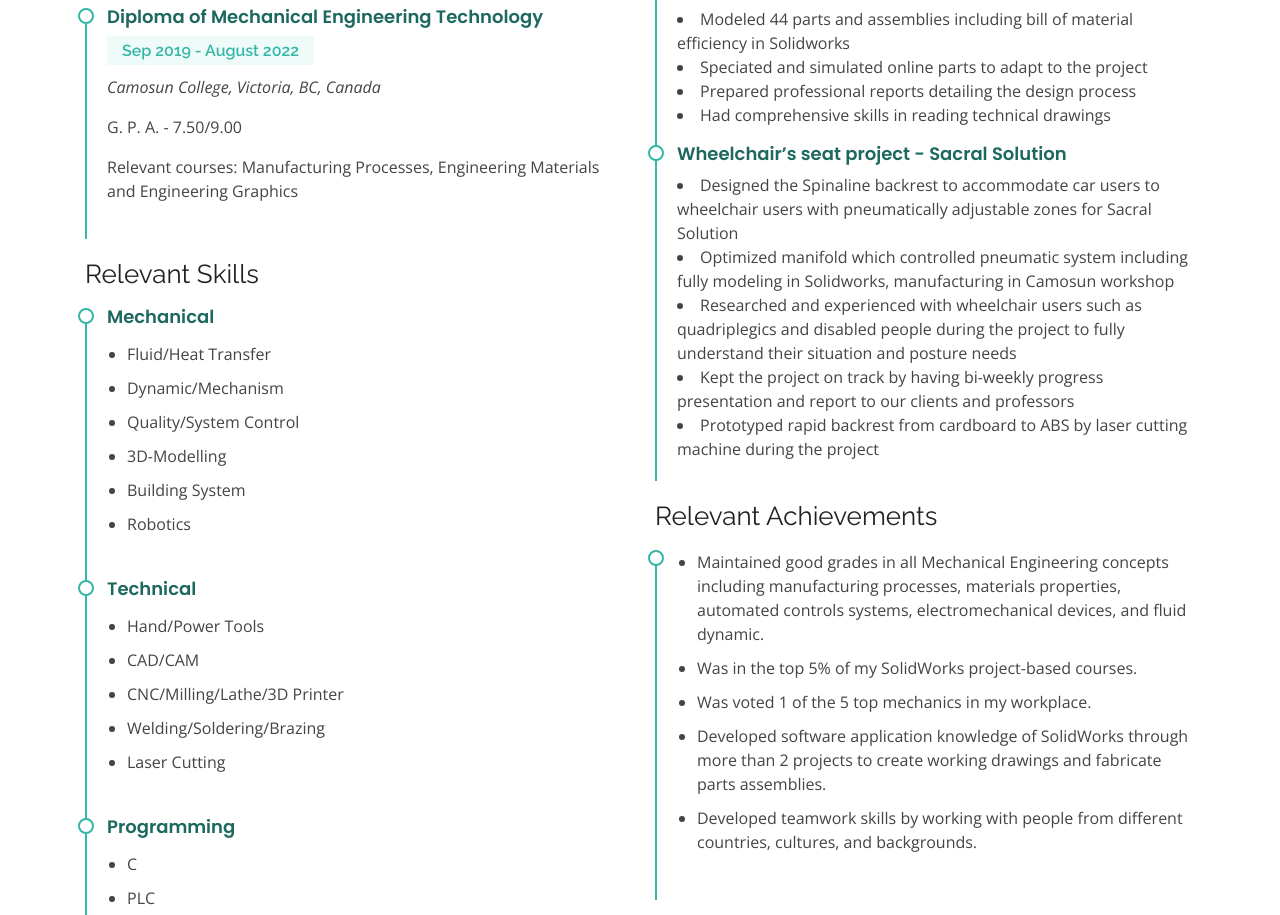
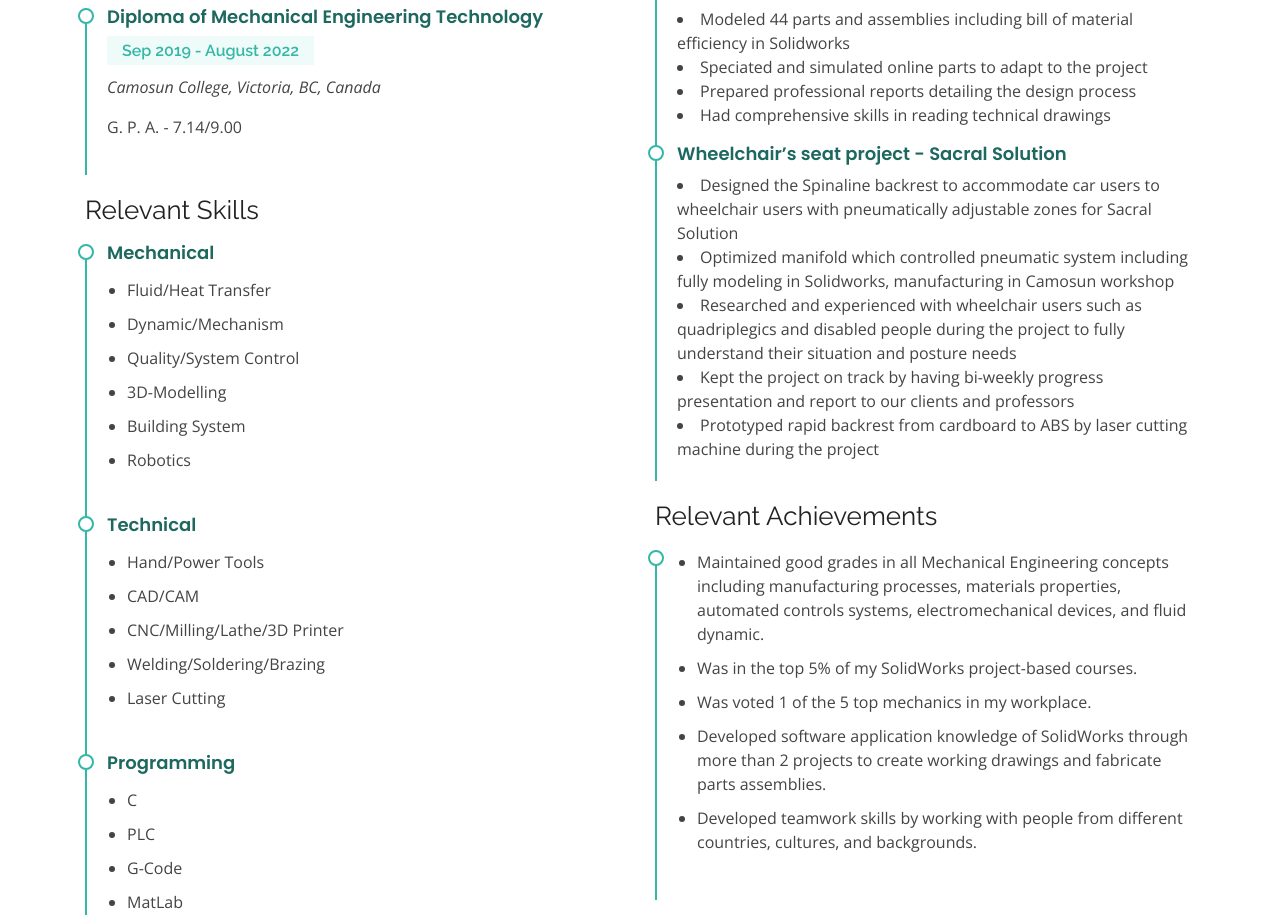
Before and after one commit to SoCuteVn/SoCuteVn.github.io, a plain HTML site: page resume.html in a window 1280 px wide. Shown: the part 927-1842 px from the top of the page. Drawn offline with nearby package versions, Linux system fonts and the light colour scheme.

Commit message:
Add files via upload

```diff
--- a/resume.html
+++ b/resume.html
@@ -111,8 +111,7 @@
               <h4>Diploma of Mechanical Engineering Technology</h4>
               <h5>Sep 2019 - August 2022</h5>
               <p><em>Camosun College, Victoria, BC, Canada</em></p>
-              <p>G. P. A. - 7.50/9.00</p>
-              <p>Relevant courses: Manufacturing Processes, Engineering Materials and Engineering Graphics</p>
+              <p>G. P. A. - 7.14/9.00</p>
             </div>
 
             <!--Relevant Skills-->
```
Also changed, not shown: Wheelchair backrest.html (+1 -1 lines).
